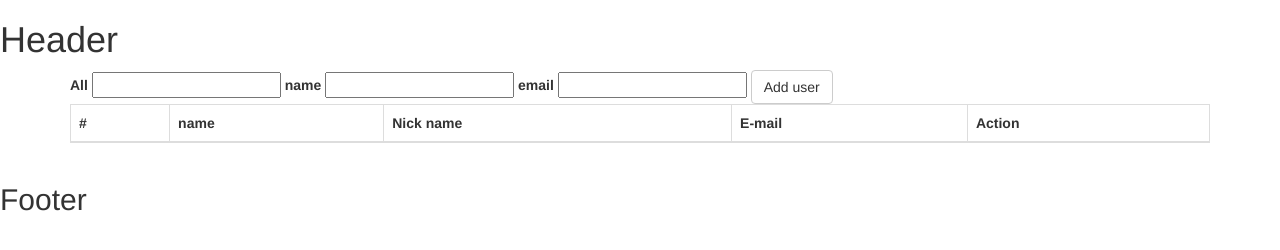
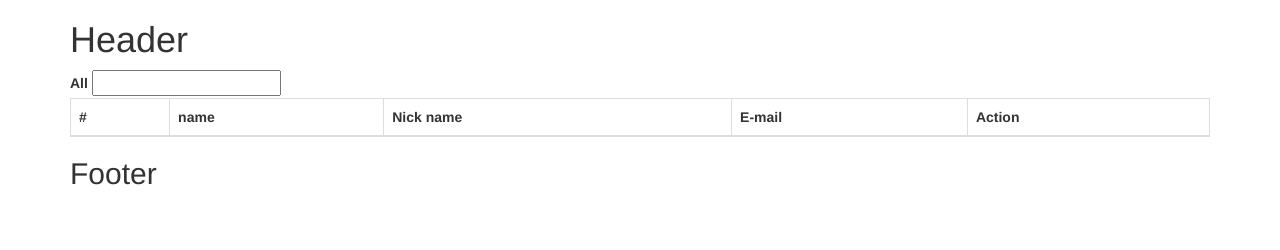
Before and after one commit to KikahaPlus44/AngularLessons, a website: page public/index.html at #/app in a window 1280 px wide. Drawn offline with nearby package versions, Linux system fonts and the light colour scheme; some packages are replaced by stand-ins of ours; no server answers.

Commit message:
some comments for js

```diff
--- a/public/app/controllers.js
+++ b/public/app/controllers.js
@@ -1,4 +1,6 @@
 angular.module('controllers', [])
+// Описываем различные контроллеры, зачем так много пока не ясно но пусть будут
+// MainCtrl поключаем в индекс остальные подключаются по ходу дела в app.js
 .controller('MainCtrl', function(){
     console.log('MainCtrl');
 
@@ -6,9 +8,15 @@ angular.module('controllers', [])
 .controller('AppBodyCtrl', function(){
     console.log('AppBodyCtrl');
 })
+// В UsersCtrl переадем $scope потому что надо так,
+// userRestApiFacrtory это наша фабрика которая формирует GET запрос к серверу
+// $state не очень ясно зачем возможно данные из app.js
 .controller('UsersCtrl',function($scope, userRestApiFacrtory, $state){
+    // создаем обьект users в $scope чтобы передать туда наш ответ с сервера
     $scope.users = [];
+    // Собственно передаем ответ из фабрики в scope.users
     userRestApiFacrtory.getUsers().
+    // Сервер вернул то что попросили
     success(function(data, status, headers, config){
         //        var token = headers('http-token');
         $scope.users = data;
@@ -16,14 +24,19 @@ angular.module('controllers', [])
         //clasic filter
         //$scope.users = $filter('oderBy')(users, {'name' : search})
     }).
+    // сервер вернул какую-то ошибку
     error(function(data){
         console.log(data);
     });
+    // это какято часть нашего ui-rout вызывается ng-click по строке с юзером
+    // получает оттуда же id кликнутого юзера и отправляет на новый view
     $scope.userInfo = function(id){
         $state.go('app.user', {id:id});
     };
- })
- .controller('UserCtrl', function($scope, userRestApiFacrtory, $stateParams){
+})
+// в этом контроллере мы получаем обьект с данными юзера что за $stateParams вообще не ясно
+// но в целом так же как и UsersCtrl
+.controller('UserCtrl', function($scope, userRestApiFacrtory, $stateParams){
     $scope.user = [];
     userRestApiFacrtory.getUser($stateParams.id).
     success(function(data, status, headers, config){
--- a/public/app/service.js
+++ b/public/app/service.js
@@ -4,10 +4,13 @@
  * and open the template in the editor.
  */
 angular.module('services', [])
+// загоняем адрес нашего REST API в перменную, для более лучшего управления проектом
 .service('generalItem', function(){
     var domain = 'http://jsonplaceholder.typicode.com/';
     this.options = {
+        // тут у нас лежат юзеры
         urlUsers : domain + 'users/',
+        // тут у нас лежит нужный юзер с нужным id получаем его чтобы наш роутер знал какого юзера открывать
         urlUser : function (id) {
             return domain + 'users/' + id + '/';
         }
--- a/public/templates/app-body.html
+++ b/public/templates/app-body.html
@@ -1,7 +1,9 @@
 <!--<app-heaer></app-heaer>-->
-<h1>Header</h1>
-<section ui-view class="main-content">
+<div class="container">
+    <h1>Header</h1>
+    <section ui-view class="main-content">
 
-</section>
-<h2>Footer</h2>
+    </section>
+    <h2>Footer</h2>
 <!--<app-footer></app-footer>-->
+</div><!-- container -->
--- a/public/templates/users.html
+++ b/public/templates/users.html
@@ -1,14 +1,7 @@
-<section class="section ">
-    <div class="container">
-        <div>
+
 <label for="all"> All</label>
 <input type="text" ng-model="search.$" id="all">
-            <label for="name"> name</label>
-            <input type="text" ng-model="search.name" id="name">
-            <label for="email"> email</label>
-            <input type="text" ng-model="search.email" id="email">
-            <button class="btn btn-default">Add user</button>
-            <table class="table table-hover table-bordered table-striped">
+<table class="table table-hover table-bordered">
     <thead>
             <tr>
                 <th>#</th>
@@ -34,6 +27,3 @@
         </tr>
     </tbody>
 </table>
-        </div>
-    </div><!-- container -->
-</section>
```
Lines whose indentation alone changed are shown as unchanged.
